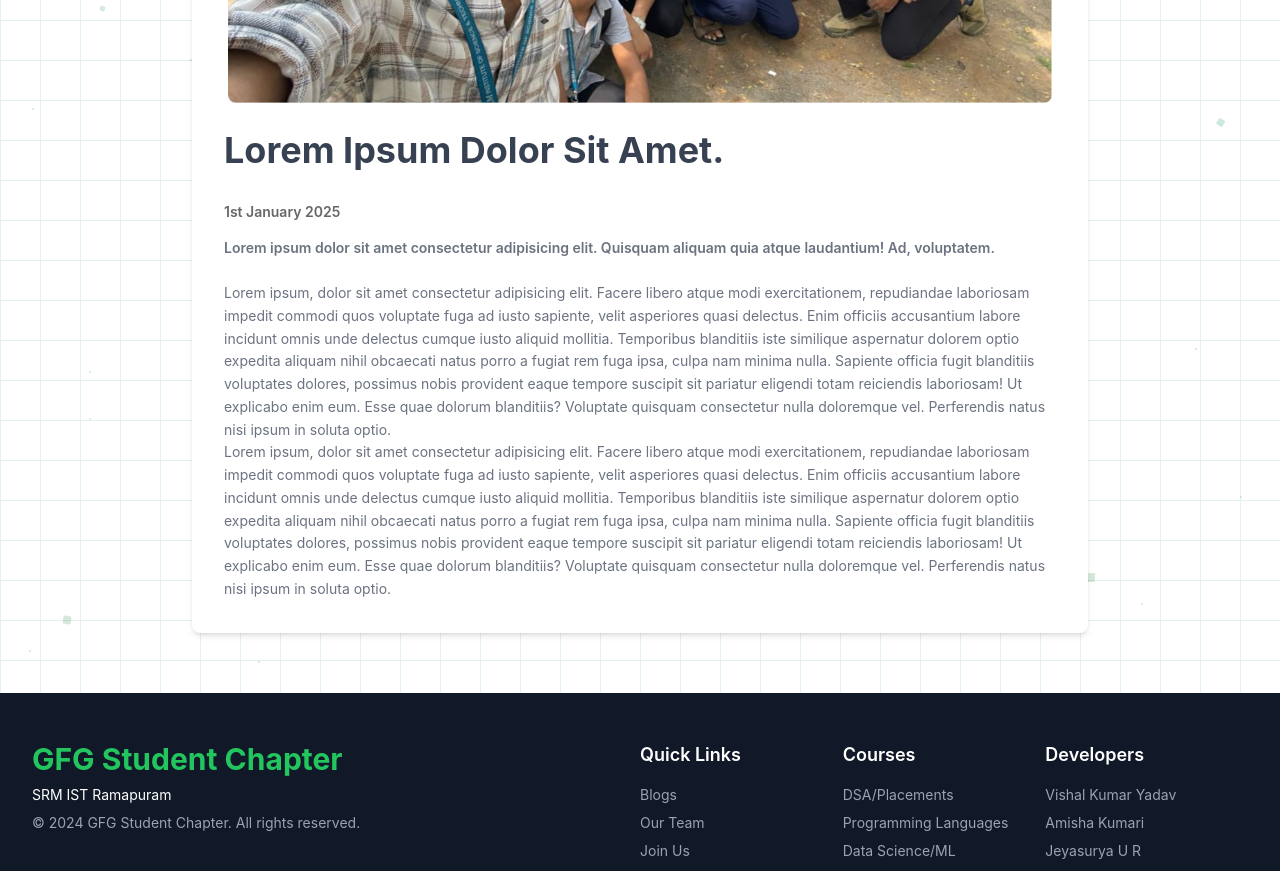
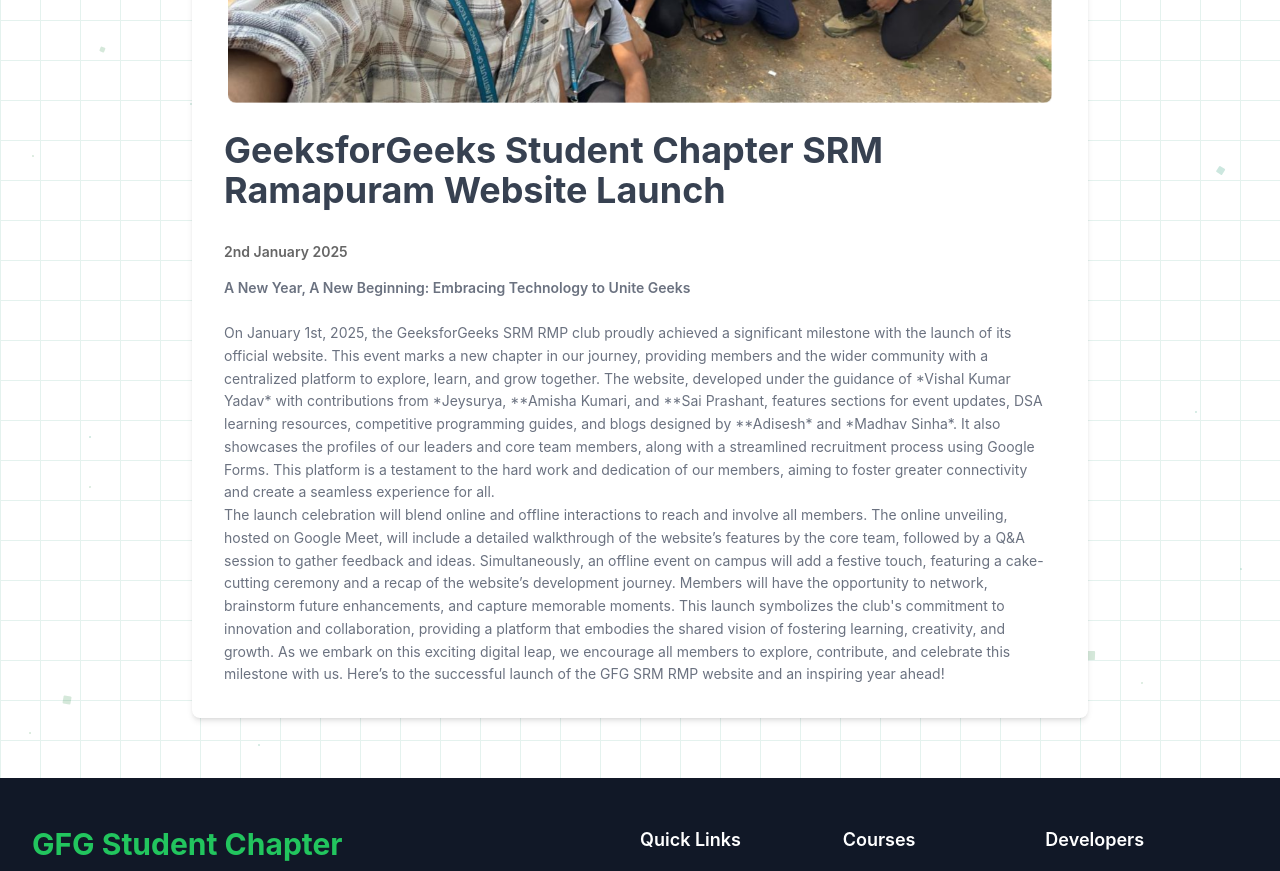
Before and after one commit to GFG-SRMRamapuramIST/GFG-Student-Chapter-SRM-IST-Ramapuram, a React (Vite) app in the folder client/: page /blogs/website-launch in a window 1280 px wide. Shown: the part 620-1491 px from the top of the page. Built offline with nearby package versions, Linux system fonts and the light colour scheme.

Commit message:
Update WebsiteLaunch blog with event details and new content for website launch announcement

```diff
--- a/client/src/Pages/Blogs/WebsiteLaunch.jsx
+++ b/client/src/Pages/Blogs/WebsiteLaunch.jsx
@@ -7,7 +7,6 @@
 function WebsiteLaunch() {
   return (
     <div className="py-14 md:py-5 px-2 sm:px-5 min-h-screen relative">
-
       <HeikiBackground
         primaryColor="#00895e"
         secondaryColor="#2f8d46"
@@ -39,46 +38,50 @@
           </motion.div>
           {/* Title */}
           <h1 className="text-gray-700 text-[24px] sm:text-4xl font-bold mb-8 capitalize">
-            Lorem ipsum dolor sit amet.
+            GeeksforGeeks Student Chapter SRM Ramapuram Website Launch
           </h1>
           {/* Date */}
           <p className="text-[#666666] text-sm sm:text-md font-semibold mb-4">
-            1st January 2025
+            2nd January 2025
           </p>
           {/* Sub-heading */}
           <p className="text-gray-500 text-sm sm:text-md font-semibold mb-6">
-            Lorem ipsum dolor sit amet consectetur adipisicing elit. Quisquam
-            aliquam quia atque laudantium! Ad, voluptatem.
+            A New Year, A New Beginning: Embracing Technology to Unite Geeks
           </p>
           {/* Paragraph 1 */}
           <div className="text-gray-500 text-sm sm:text-md leading-relaxed break-words">
-            Lorem ipsum, dolor sit amet consectetur adipisicing elit. Facere
-            libero atque modi exercitationem, repudiandae laboriosam impedit
-            commodi quos voluptate fuga ad iusto sapiente, velit asperiores
-            quasi delectus. Enim officiis accusantium labore incidunt omnis unde
-            delectus cumque iusto aliquid mollitia. Temporibus blanditiis iste
-            similique aspernatur dolorem optio expedita aliquam nihil obcaecati
-            natus porro a fugiat rem fuga ipsa, culpa nam minima nulla. Sapiente
-            officia fugit blanditiis voluptates dolores, possimus nobis
-            provident eaque tempore suscipit sit pariatur eligendi totam
-            reiciendis laboriosam! Ut explicabo enim eum. Esse quae dolorum
-            blanditiis? Voluptate quisquam consectetur nulla doloremque vel.
-            Perferendis natus nisi ipsum in soluta optio.
+            On January 1st, 2025, the GeeksforGeeks SRM RMP club proudly
+            achieved a significant milestone with the launch of its official
+            website. This event marks a new chapter in our journey, providing
+            members and the wider community with a centralized platform to
+            explore, learn, and grow together. The website, developed under the
+            guidance of *Vishal Kumar Yadav* with contributions from *Jeysurya,
+            **Amisha Kumari, and **Sai Prashant, features sections for event
+            updates, DSA learning resources, competitive programming guides, and
+            blogs designed by **Adisesh* and *Madhav Sinha*. It also showcases
+            the profiles of our leaders and core team members, along with a
+            streamlined recruitment process using Google Forms. This platform is
+            a testament to the hard work and dedication of our members, aiming
+            to foster greater connectivity and create a seamless experience for
+            all.
           </div>
           {/* Paragraph 2 */}
           <div className="text-gray-500 text-sm sm:text-md leading-relaxed break-words">
-            Lorem ipsum, dolor sit amet consectetur adipisicing elit. Facere
-            libero atque modi exercitationem, repudiandae laboriosam impedit
-            commodi quos voluptate fuga ad iusto sapiente, velit asperiores
-            quasi delectus. Enim officiis accusantium labore incidunt omnis unde
-            delectus cumque iusto aliquid mollitia. Temporibus blanditiis iste
-            similique aspernatur dolorem optio expedita aliquam nihil obcaecati
-            natus porro a fugiat rem fuga ipsa, culpa nam minima nulla. Sapiente
-            officia fugit blanditiis voluptates dolores, possimus nobis
-            provident eaque tempore suscipit sit pariatur eligendi totam
-            reiciendis laboriosam! Ut explicabo enim eum. Esse quae dolorum
-            blanditiis? Voluptate quisquam consectetur nulla doloremque vel.
-            Perferendis natus nisi ipsum in soluta optio.
+            The launch celebration will blend online and offline interactions to
+            reach and involve all members. The online unveiling, hosted on
+            Google Meet, will include a detailed walkthrough of the website’s
+            features by the core team, followed by a Q&A session to gather
+            feedback and ideas. Simultaneously, an offline event on campus will
+            add a festive touch, featuring a cake-cutting ceremony and a recap
+            of the website’s development journey. Members will have the
+            opportunity to network, brainstorm future enhancements, and capture
+            memorable moments. This launch symbolizes the club's commitment to
+            innovation and collaboration, providing a platform that embodies the
+            shared vision of fostering learning, creativity, and growth. As we
+            embark on this exciting digital leap, we encourage all members to
+            explore, contribute, and celebrate this milestone with us. Here’s to
+            the successful launch of the GFG SRM RMP website and an inspiring
+            year ahead!
           </div>
         </div>
       </div>
```
